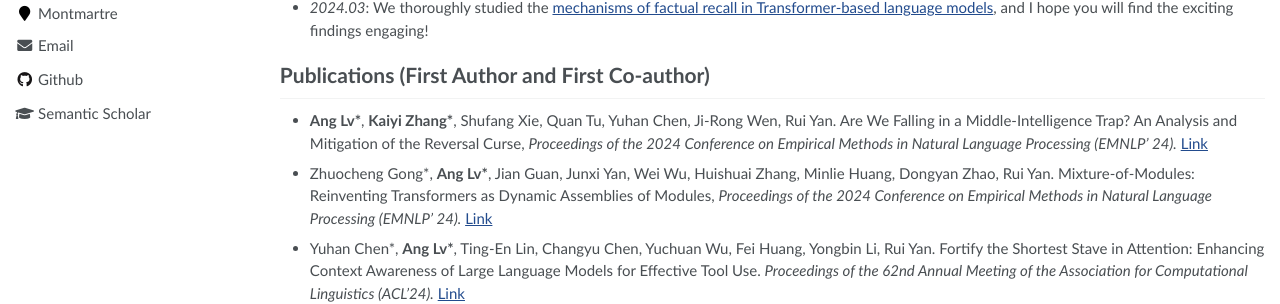
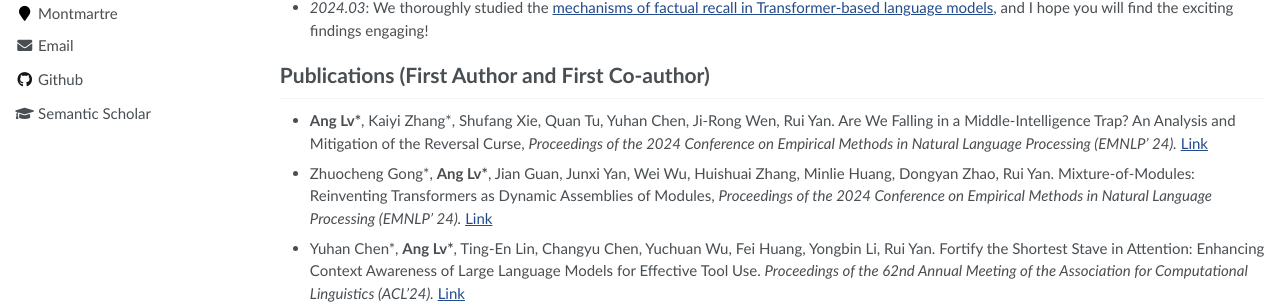
Before and after one commit to trestad/trestad.github.io, a Jekyll site: the page built from _pages/about.md, in a window 1280 px wide and 900 px high. Shown: the part 343-647 px from the top of the window. Built offline with Jekyll 4.4.1, drawn with Linux system fonts in a browser that asks for light colours.

```diff
--- a/_pages/about.md
+++ b/_pages/about.md
@@ -28,7 +28,7 @@ I am currently a second year Ph.D. student at [Gaoling School of Artificial Inte
 
 # Publications (First Author and First Co-author)
 
-- **Ang Lv\***, **Kaiyi Zhang\***, Shufang Xie, Quan Tu, Yuhan Chen, Ji-Rong Wen, Rui Yan. Are We Falling in a Middle-Intelligence Trap? An Analysis and Mitigation of the Reversal Curse, *Proceedings of the 2024 Conference on Empirical Methods in Natural Language Processing (EMNLP' 24).* [Link](https://arxiv.org/abs/2311.07468)
+- **Ang Lv\***, Kaiyi Zhang\*, Shufang Xie, Quan Tu, Yuhan Chen, Ji-Rong Wen, Rui Yan. Are We Falling in a Middle-Intelligence Trap? An Analysis and Mitigation of the Reversal Curse, *Proceedings of the 2024 Conference on Empirical Methods in Natural Language Processing (EMNLP' 24).* [Link](https://arxiv.org/abs/2311.07468)
 
 - Zhuocheng Gong\*, **Ang Lv\***, Jian Guan, Junxi Yan, Wei Wu, Huishuai Zhang, Minlie Huang, Dongyan Zhao, Rui Yan. Mixture-of-Modules: Reinventing Transformers as Dynamic Assemblies of Modules, *Proceedings of the 2024 Conference on Empirical Methods in Natural Language Processing (EMNLP' 24).* [Link](https://arxiv.org/pdf/2407.06677)
 
```
